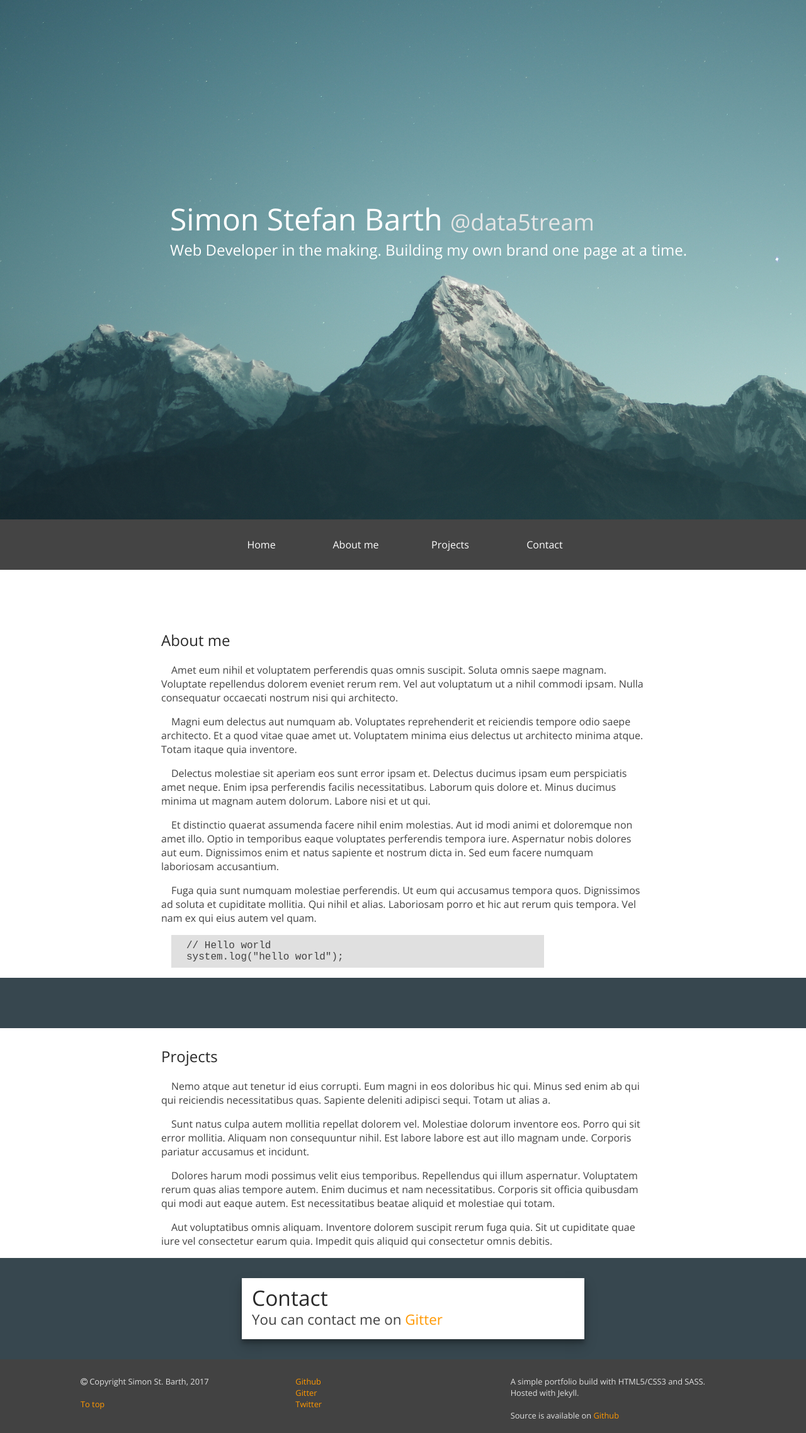
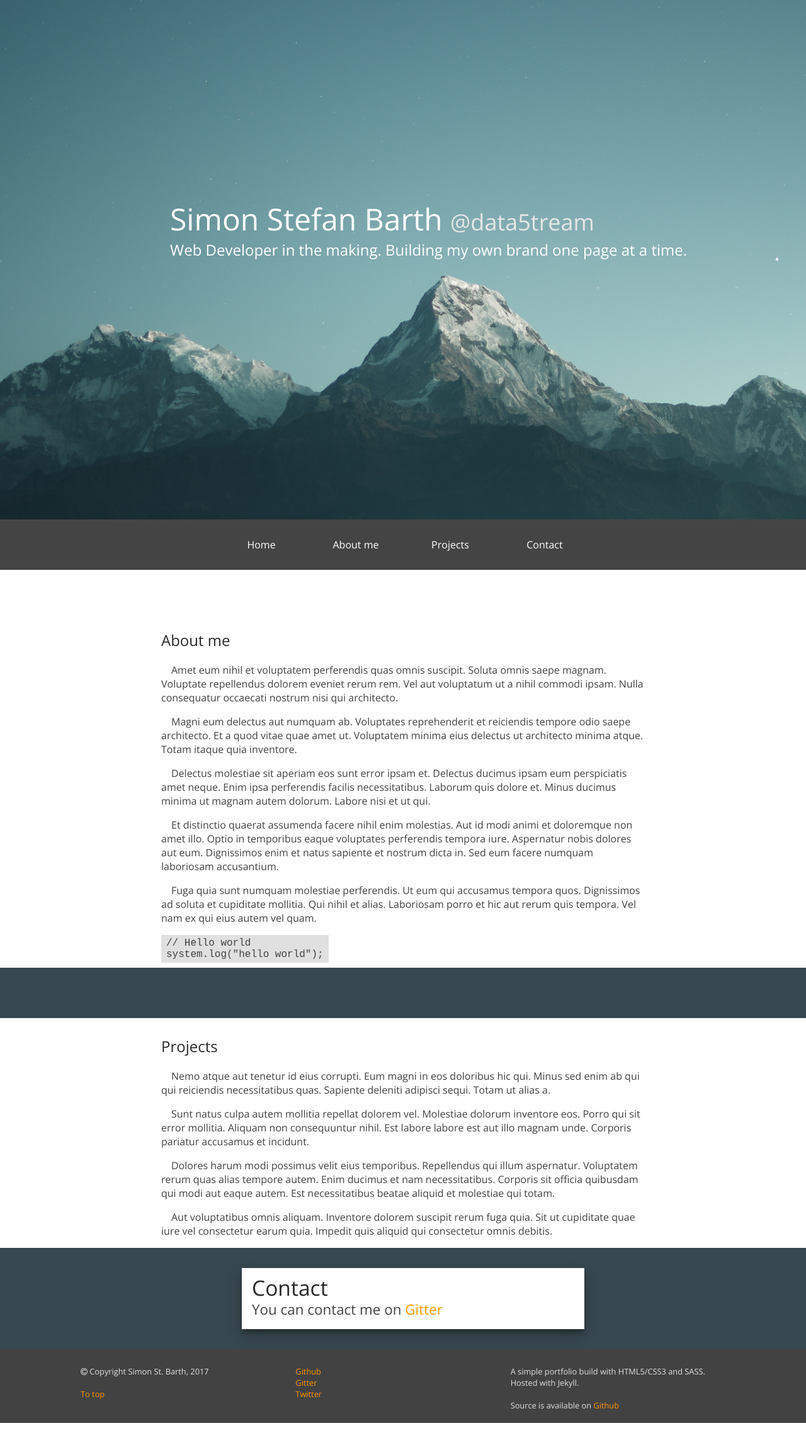
Before and after one commit to Data5tream/data5tream.github.io, a Jekyll site: the page built from index.html, in a window 1280 px wide. Shown: the whole page at 63% size. Built offline with Jekyll 4.4.1, drawn with Linux system fonts in a browser that asks for light colours.

Commit message:
Fixed code tag

```diff
--- a/_sass/_base.scss
+++ b/_sass/_base.scss
@@ -28,9 +28,9 @@ a {
 }
 
 code {
-  display: block;
-  padding: 0.5em 1.5em 0.5em 1.5em;
-  margin: 0.5em 10em 0.5em 1em;
+  display: inline-block;
+  padding: 0.25em 0.5em 0.25em 0.5em;
+  margin: 0;
   background-color: $code-background-color;
 }
 
```
